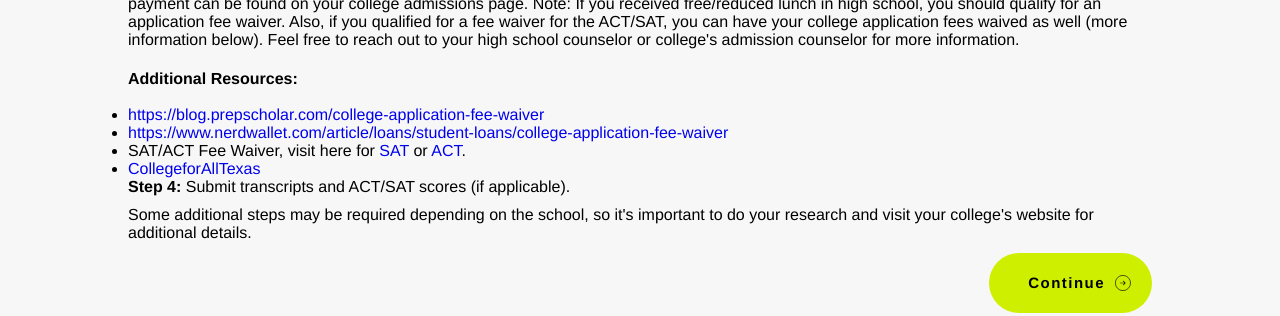
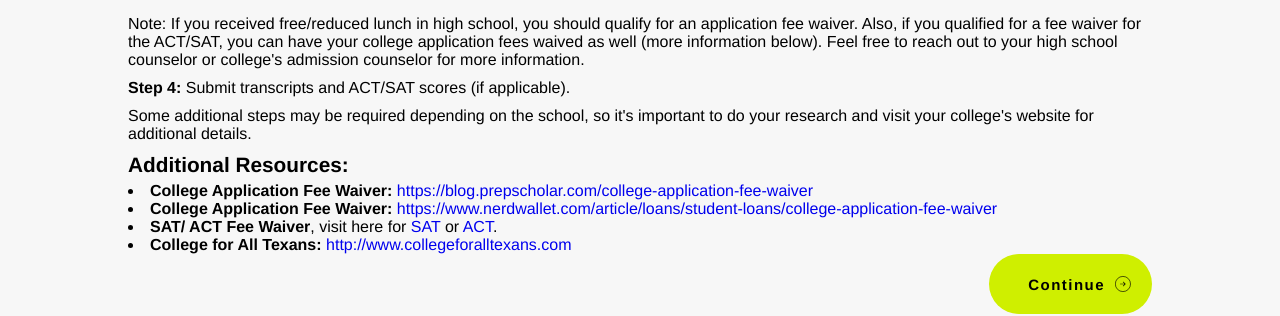
Before and after one commit to a-cole55/college-guide, a React (Create React App) app: page /admission in a window 1280 px wide. Shown: the part 537-853 px from the top of the page. Built offline with nearby package versions, Linux system fonts and the light colour scheme.

Commit message:
grammatical changes to choose college and content additions to admission

```diff
--- a/src/components/Admission.css
+++ b/src/components/Admission.css
@@ -2,7 +2,11 @@
     margin-top: 18px;
 }
 h4{
-    margin-bottom: 0;
+    margin: 0 0 5px 0;
+    font-size:1.3rem;
+}
+ul{
+    margin: 0;
 }
 li{
     list-style: disc;
--- a/src/components/Admission.js
+++ b/src/components/Admission.js
@@ -28,19 +28,23 @@ export default function Admission(){
             <p>
             <strong>Step 3:</strong> Pay Application Fee: There is typically an application fee, costs range from approximately $25-$50 depending on the school.
                 This fee is paid directly to the college. More infomation on how to make the payment can be found on your college admissions page.
+                <br></br>
+                <br></br>
                 Note: If you received free/reduced lunch in high school, you should qualify for an application fee waiver. Also, if you
                 qualified for a fee waiver for the ACT/SAT, you can have your college application fees waived as well (more information below).
                 Feel free to reach out to your high school counselor or college's admission counselor for more information.
             </p>
-            <h4>Additional Resources:</h4>
-            <ul>
-                <li><a href="https://blog.prepscholar.com/college-application-fee-waiver">https://blog.prepscholar.com/college-application-fee-waiver</a></li>
-                <li><a href="https://www.nerdwallet.com/article/loans/student-loans/college-application-fee-waiver">https://www.nerdwallet.com/article/loans/student-loans/college-application-fee-waiver</a></li>
-                <li>SAT/ACT Fee Waiver, visit here for <a href="https://satsuite.collegeboard.org/sat/registration/fee-waivers">SAT</a> or <a href="https://www.act.org/content/act/en/products-and-services/the-act/registration/fees/fee-waivers.html">ACT</a>.</li>
-                <li><a href="http://www.collegeforalltexans.com/index.cfm?objectid=6316E4DD-C14F-738B-0D78B8A1D99D9DC8">CollegeforAllTexas</a></li>
-            </ul>
+
             <p><strong>Step 4:</strong> Submit transcripts and ACT/SAT scores (if applicable).</p>
             <p>Some additional steps may be required depending on the school, so it's important to do your research and visit your college's website for additional details.</p>
+
+            <h4>Additional Resources:</h4>
+
+            <li><strong>College Application Fee Waiver: </strong><a href="https://blog.prepscholar.com/college-application-fee-waiver">https://blog.prepscholar.com/college-application-fee-waiver</a></li>
+            <li><strong>College Application Fee Waiver: </strong><a href="https://www.nerdwallet.com/article/loans/student-loans/college-application-fee-waiver">https://www.nerdwallet.com/article/loans/student-loans/college-application-fee-waiver</a></li>
+            <li><strong>SAT/ ACT Fee Waiver</strong>, visit here for <a href="https://satsuite.collegeboard.org/sat/registration/fee-waivers">SAT</a> or <a href="https://www.act.org/content/act/en/products-and-services/the-act/registration/fees/fee-waivers.html">ACT</a>.</li>
+            <li><strong>College for All Texans: </strong><a href="http://www.collegeforalltexans.com/index.cfm?objectid=6316E4DD-C14F-738B-0D78B8A1D99D9DC8">http://www.collegeforalltexans.com</a></li>
+
             <div className="button">
             <a className="navigation" href="/finaid"><NavigationButton /></a>
             </div>
--- a/src/components/ChooseCollege.css
+++ b/src/components/ChooseCollege.css
@@ -19,3 +19,6 @@ p, h2{
 h2{
     color:#232c64;
 }
+h4{
+    margin-bottom: 5px;
+}
--- a/src/components/ChooseCollege.js
+++ b/src/components/ChooseCollege.js
@@ -22,9 +22,9 @@ export default function ChooseCollege(){
             <h2>Costs</h2>
             <p>Costs probably should've been listed first because it is typically one of the biggest deciding
             factors. Most colleges/universities list your estimated costs and expenses (including tuition,
-            housing, textbooks, and personal expenses). I recommend making not of the perspective costs for each
+            housing, textbooks, and personal expenses). I recommend making note of the perspective costs for each
             college. Similar to the college comparison worksheet linked above, there are <a href="https://www.act.org/content/act/en/students-and-parents/college-planning-resources/paying-for-college/estimating-the-cost-of-college.html">
-            College Cost Comparison Templates</a> as well
+            College Cost Comparison Templates</a> as well.
             </p>
             <h2>2 or 4 Year College</h2>
             <p>Deciding between a 2 year or 4 year school is another factor to consider. If you are concerned about costs or
@@ -55,14 +55,15 @@ export default function ChooseCollege(){
                 school for you that meets your criteria. Ask family and friends what other factors to consider. Your high school counselor is another
                 great resource!
             </p>
-
+            <h4>Additional Resources:</h4>
+            <li><strong>College for All Texans: </strong><a href="http://www.collegeforalltexans.com/index.cfm?objectid=6316E4DD-C14F-738B-0D78B8A1D99D9DC8">http://www.collegeforalltexans.com</a></li>
+            <li><strong>College Comparison Tool: </strong><a href="https://www.niche.com/colleges/compare/">https://www.niche.com/colleges/compare/</a></li>
+            <li><strong>College Comparison Worksheet: </strong><a href="https://www.excelstemplates.com/download?pid=20&tid=12">https://www.excelstemplates.com/download?pid=20&tid=12</a></li>
+            <li><strong>College Comparison Template (Online and Free): </strong><a href="https://www.act.org/content/act/en/students-and-parents/college-planning-resources/paying-for-college/estimating-the-cost-of-college.html">
+            https://www.act.org/content/act/en/students-and-parents/college-planning-resources/</a></li>
             <div className="button">
                 <a className="navigation" href="/admission"><NavigationButton /></a>
             </div>
-            {/* <footer>
-                <h6>Resources:</h6>
-                <a href="http://www.collegeforalltexans.com/index.cfm?objectid=6316E4DD-C14F-738B-0D78B8A1D99D9DC8">CollegeforAllTexas</a>
-            </footer> */}
         </div>
     )
 }
```
